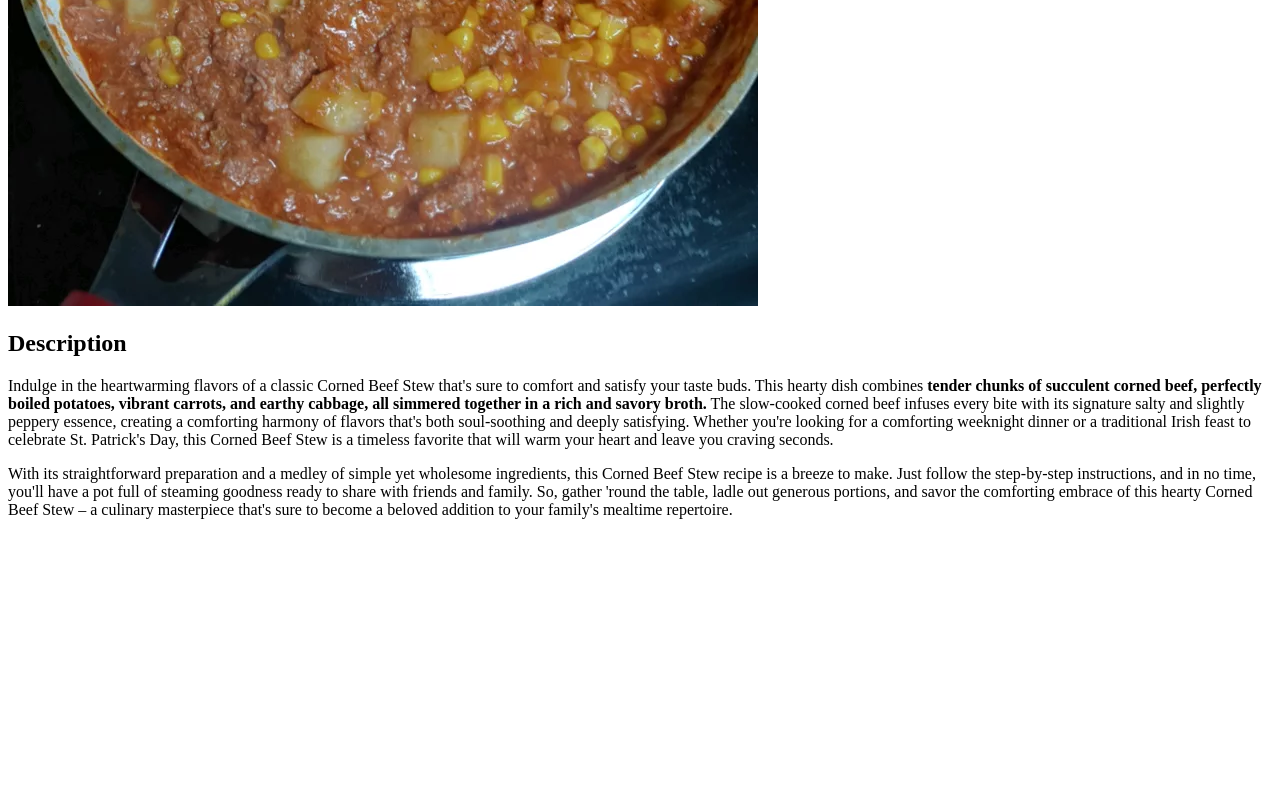
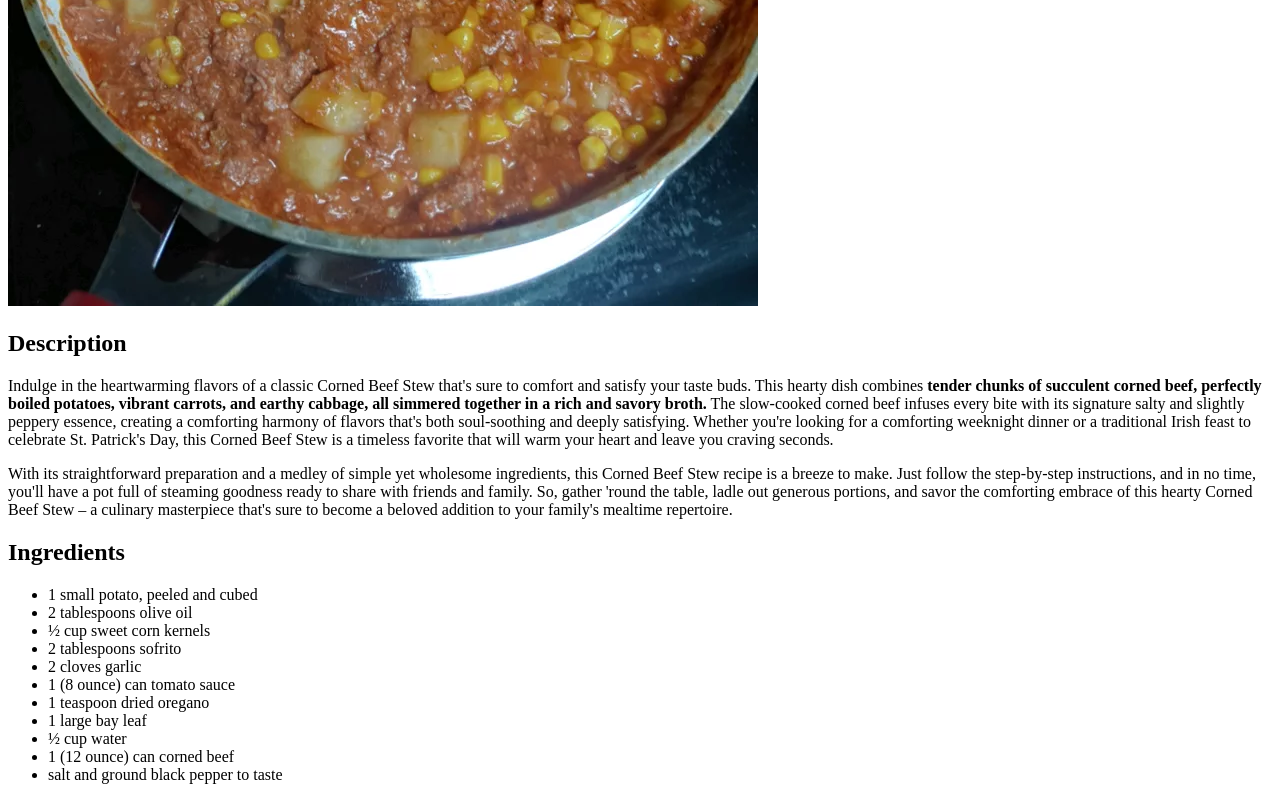
Before and after one commit to DDonnelly123/odin-recipes, a plain HTML site: page recipes/cornedbeefhash.html in a window 1280 px wide. Shown: the part 524-1324 px from the top of the page. Before the commit the page ends 1059 px from the top, so only its background shows below. Drawn offline with Linux system fonts and the light colour scheme.

Commit message:
feat: add header for ingredients + unordered list of measured ingredients

```diff
--- a/recipes/cornedbeefhash.html
+++ b/recipes/cornedbeefhash.html
@@ -21,5 +21,22 @@ Whether you're looking for a comforting weeknight dinner or a traditional Irish
 <p>With its straightforward preparation and a medley of simple yet wholesome ingredients, this Corned Beef Stew recipe is a breeze to make.
 Just follow the step-by-step instructions, and in no time, you'll have a pot full of steaming goodness ready to share with friends and family.
 So, gather 'round the table, ladle out generous portions, and savor the comforting embrace of this hearty Corned Beef Stew – a culinary masterpiece that's sure to become a beloved addition to your family's mealtime repertoire.</p>
+
+<h2>Ingredients</h2>
+
+<ul>
+    <li>1 small potato, peeled and cubed</li>
+    <li>2 tablespoons olive oil</li>
+    <li>½ cup sweet corn kernels</li>
+    <li>2 tablespoons sofrito</li>
+    <li>2 cloves garlic</li>
+    <li>1 (8 ounce) can tomato sauce</li>
+    <li>1 teaspoon dried oregano</li>
+    <li>1 large bay leaf</li>
+    <li>½ cup water</li>
+    <li>1 (12 ounce) can corned beef</li>
+    <li>salt and ground black pepper to taste</li>
+</ul>
+
 </body>
 </html>
```
